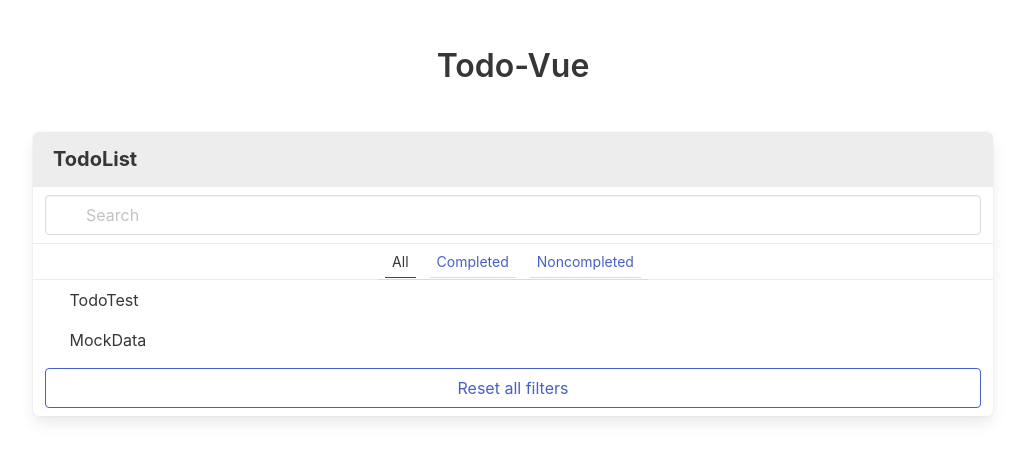
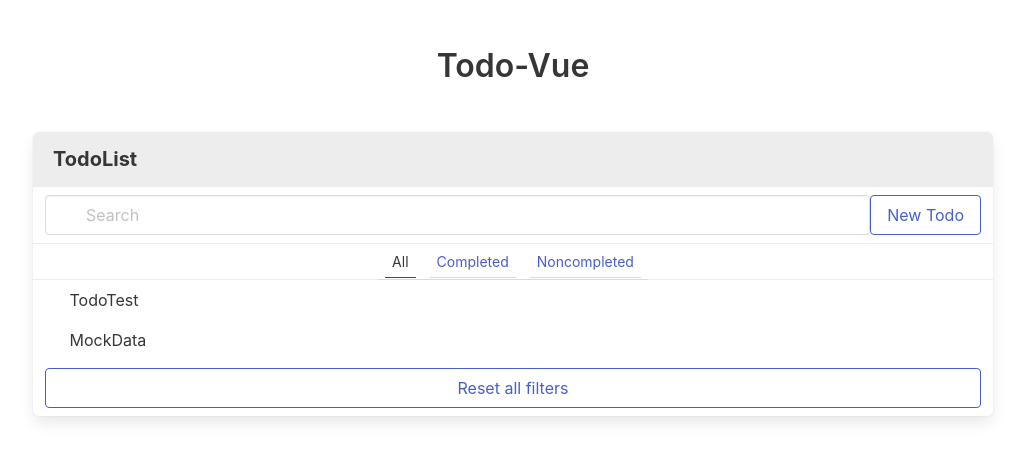
Before and after one commit to shippokun/toast-vue3, a Vue app: page /todos in a window 1280 px wide. Shown: the top 460 px of the page, without its empty margins (127-1152 px from the left). Built offline with nearby package versions, Linux system fonts and the light colour scheme; some icons are missing.

Commit message:
feat(pagas/todo): todo-createの導線を追加

```diff
--- a/src/pages/todo/todo-list/components/todo-list/todo-list.component.vue
+++ b/src/pages/todo/todo-list/components/todo-list/todo-list.component.vue
@@ -13,6 +13,9 @@
           <i class="fas fa-search" aria-hidden="true"></i>
         </span>
       </p>
+      <router-link :to="{ path: '/todos/new' }">
+        <button class="button is-link is-outlined">New Todo</button>
+      </router-link>
     </div>
     <p class="panel-tabs">
       <router-link to="/todos"
```
